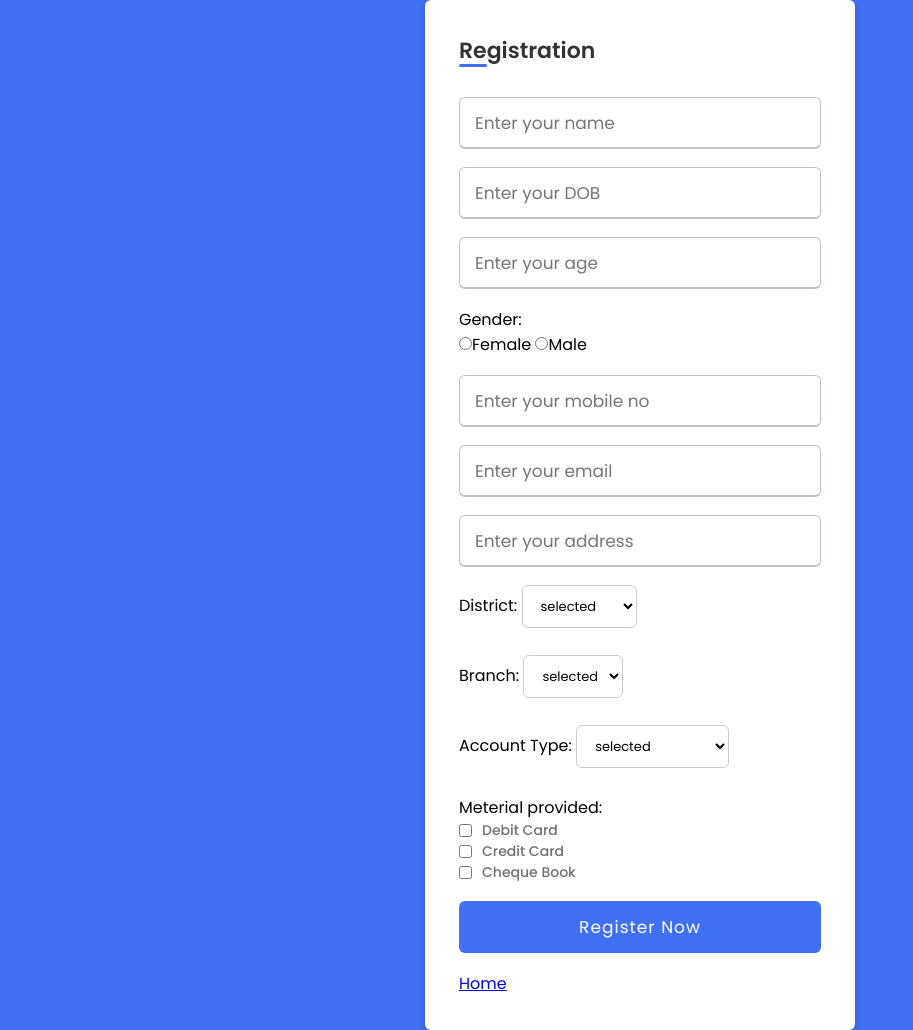
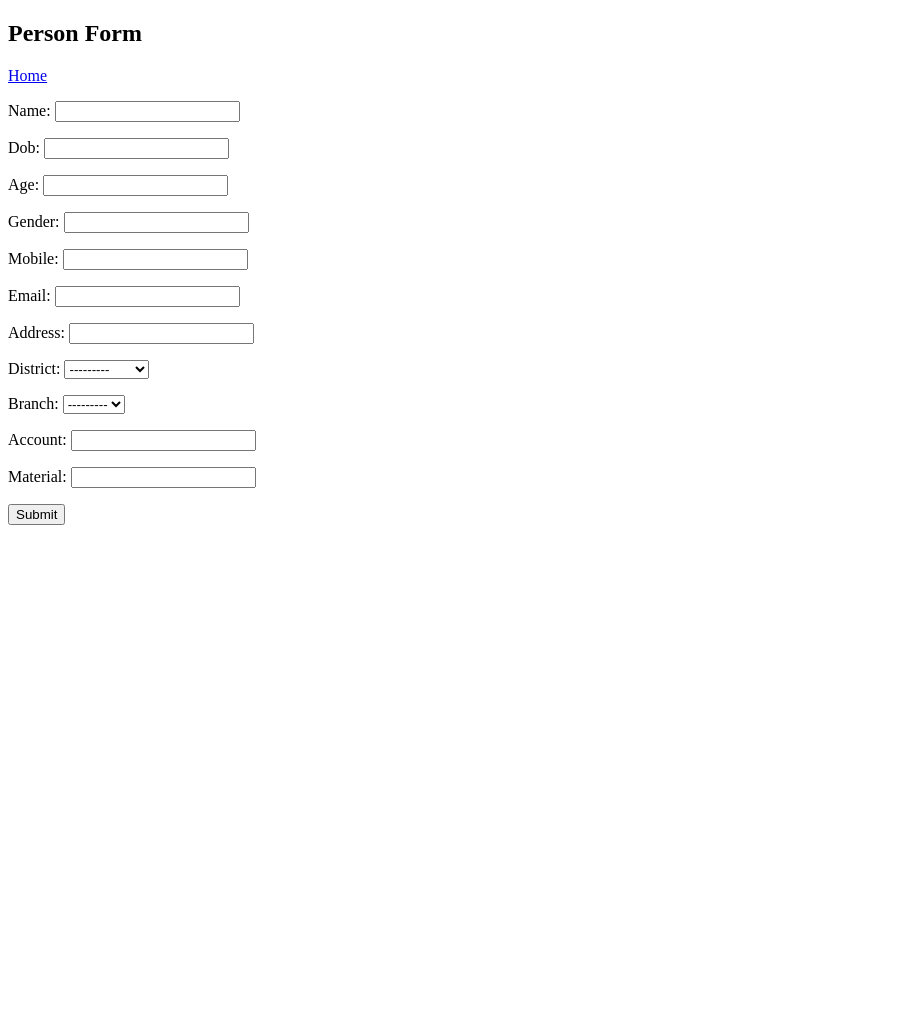
Before and after one commit to shynigeorge/banktask, a Django app: page /registration/ in a window 1280 px wide. Shown: the whole page, without its empty margins (0-913 px from the left). After the commit the page ends 525 px from the top, so only its background shows below. Run offline with Django 3.2, Linux system fonts and the light colour scheme; data comes from the database, SQL or seed files in the repository.

Commit message:
Update registration.html

```diff
--- a/template/registration.html
+++ b/template/registration.html
@@ -1,147 +1,65 @@
-{% load static %}
-<!DOCTYPE html>
-<!-- Coding by CodingLab | www.codinglabweb.com-->
-<html lang="en" dir="ltr">
+<!doctype html>
+<html lang="en">
 <head>
     <meta charset="UTF-8">
-    <meta name="viewport" content="width=device-width, initial-scale=1.0">
-    <!--<title> Registration or Sign Up form in HTML CSS | CodingLab </title>-->
+    <meta name="viewport"
+          content="width=device-width, user-scalable=no, initial-scale=1.0, maximum-scale=1.0, minimum-scale=1.0">
+    <meta http-equiv="X-UA-Compatible" content="ie=edge">
+    <title>Account Form</title>
+    <style>.alert {
+  padding: 20px;
+  background-color: #f44336;
+  color: white;
+  opacity: 1;
+  transition: opacity 0.6s;
+  margin-bottom: 15px;
+}
 
-    <link rel="stylesheet" href="{% static 'css/registr/style.css'%}">
-      <style>
-      .style .select{
-          width: 120%;
-          background:url('arrow.png') no-repeat;
-          background-position:80% center;
+.alert.success {background-color: #04AA6D;}
+.alert.info {background-color: #2196F3;}
+
+
+.closebtn {
+  margin-left: 15px;
+  color: white;
+  font-weight: bold;
+  float: right;
+  font-size: 22px;
+  line-height: 20px;
+  cursor: pointer;
+  transition: 0.3s;
 }
-        .style{
-                font-size: 13px;
-              padding: 10px 8px 10px 14px;
-              background: #fff;
-              border: 1px solid #ccc;
-              border-radius: 6px;
-              overflow: hidden;
-              position: relative;
-        }
-        .style .select select{
-        background: transparent;
-          line-height: 1;
-          border: 0;
-          padding: 0;
-          border-radius: 0;
-          width: 120%;
-          position: relative;
-          z-index: 10;
-          font-size: 1em;
+
+.closebtn:hover {
+  color: black;
 }
 
 
 </style>
-
 </head>
 <body>
- {% if messages %}
 {% for message in messages %}
-    <div class="alert alert-dismissible alert-success">
-      <button type="button" class="close" data-dismiss="alert">
-      ×
-      </button>
-      <strong>{{message}}</strong>
+<div style="width:800px; margin:0 auto;">
+    <div class="alert success">
+  <span class="closebtn">&times;</span>
+   {{ message }}
+  <strong>Success!</strong>
 </div>
     {% endfor %}
-{% endif %}
-  <div class="wrapper">
+<h2>Person Form</h2>
 
-    <h2>Registration</h2>
-    <form action="registration" method="post" id="personForm" data-branch-url="{% url 'ajax_load_branch' %}">
+<div>
+    <a href="/demo">Home</a>
+</div>
+<form method="post" id="personForm"   data-branch-url="{% url 'ajax_load_branch' %}">
     {% csrf_token %}
-      <div class="input-box">
-        <input type="text" name="name" placeholder="Enter your name" required>
-      </div>
-      <div class="input-box">
-        <input type="text" name="dob" placeholder="Enter your DOB" required>
-      </div>
-       <div class="input-box">
-        <input type="text" name="age" placeholder="Enter your age" required>
-      </div>
-     <div>
-
-        <p>Gender:</p>
-        <input type="radio" id="age1" name="gender" value="female"><label for="age1">Female</label>
-        <input type="radio" id="age2" name="gender" value="male"><label for="age2">Male</label>
-    </div>
-
-      <div class="input-box">
-        <input type="text" name="mobile" placeholder="Enter your mobile no" required>
-      </div>
-      <div class="input-box">
-        <input type="email" name="email" placeholder="Enter your email" required>
-      </div>
-      <div class="input-box">
-        <input type="text" name="address" placeholder="Enter your address" required>
-      </div>
-
-      <div class="input-box" class="select">
-
-        <label for="id_district">District:</label>
-
-                <select name="district" class="style" id="id_district">
-
-                    <option  selected="selected">selected</option>
-                     {% for i in obj %}
-                  <option >{{i.name}}</option>
-                    {% endfor %}
-
-                </select>
-      </div>
-      <div class="input-box" class="select">
-
-       <label for="id_branch">Branch:</label>
-
-                <select name="branch" id="id_branch" class="style">
-
-                    <option  selected="selected">selected</option>
-                      {% for br in b %}
-                  <option value="{{ br.pk }}" >{{ br.branch }}</option>
-                        {% endfor %}
-                </select>
-      </div>
-
-
-      <div class="input-box" class="select">
-         <label for="cars">Account Type:</label>
-
-                <select name="accotype"  id="cars" class="style">
-                    <option  selected="selected">selected</option>
-                   <option value="savingsaccount">Savings Account</option>
-                  <option value="currentaccount">Current Account</option>
-
-
-                </select>
-      </div>
-      <div>
-      <label for="cars">Meterial provided:</label>
-      <div class="policy">
-        <input type="checkbox" name="mp" class="checkoption"  value="debitcard">
-        <h3>Debit Card</h3>
-      </div>
-      <div class="policy">
-      <input type="checkbox" name="mp" class="checkoption"  value="creditcard">
-        <h3>Credit Card</h3>
-      </div>
-      <div class="policy">
-       <input type="checkbox" name="mp" class="checkoption"  value="chequebook">
-        <h3>Cheque Book</h3>
-      </div>
-        </div>
-      <div class="input-box button">
-        <input type="Submit" value="Register Now">
-      </div>
-
+    {{ form.as_p }}
+    <input type="submit" value="Submit">
 
 
 </form>
-      <div><a href="/">Home</a></div>
+</div>
+
 <script src="https://code.jquery.com/jquery-3.3.1.min.js"></script>
 <script>
     $("#id_district").change(function () {
@@ -154,33 +72,23 @@
                 'district_id': districtId       // add the country id to the GET parameters
             },
             success: function (data) {   // `data` is the return of the `load_cities` view function
-                $("#id_branch").html(data);  // replace the contents of the city input with the data that came from the server
+                $("#id_city").html(data);  // replace the contents of the city input with the data that came from the server
 
+                /*
+
+                let html_data = '<option value="">---------</option>';
+                data.forEach(function (city) {
+                    html_data += `<option value="${city.id}">${city.name}</option>`
+                });
+                console.log(html_data);
+                $("#id_city").html(html_data);
+
+                */
             }
         });
 
     });
 </script>
 
-  </div>
-  <div>
-    {% for message in messages %}
-    <h2>{{message}}</h2>
-    {% endfor %}
-
-</div>
-<script src="https://ajax.googleapis.com/ajax/libs/jquery/3.6.0/jquery.min.js"></script>
-   <script type="text/javascript">
-   $(document).ready(function(){
-
-      $('.checkoption').click(function() {
-         $('.checkoption').not(this).prop('checked', false);
-      });
-
-   });
-  </script>
-
-
-
 </body>
 </html>
```
Lines whose indentation alone changed are shown as unchanged.
